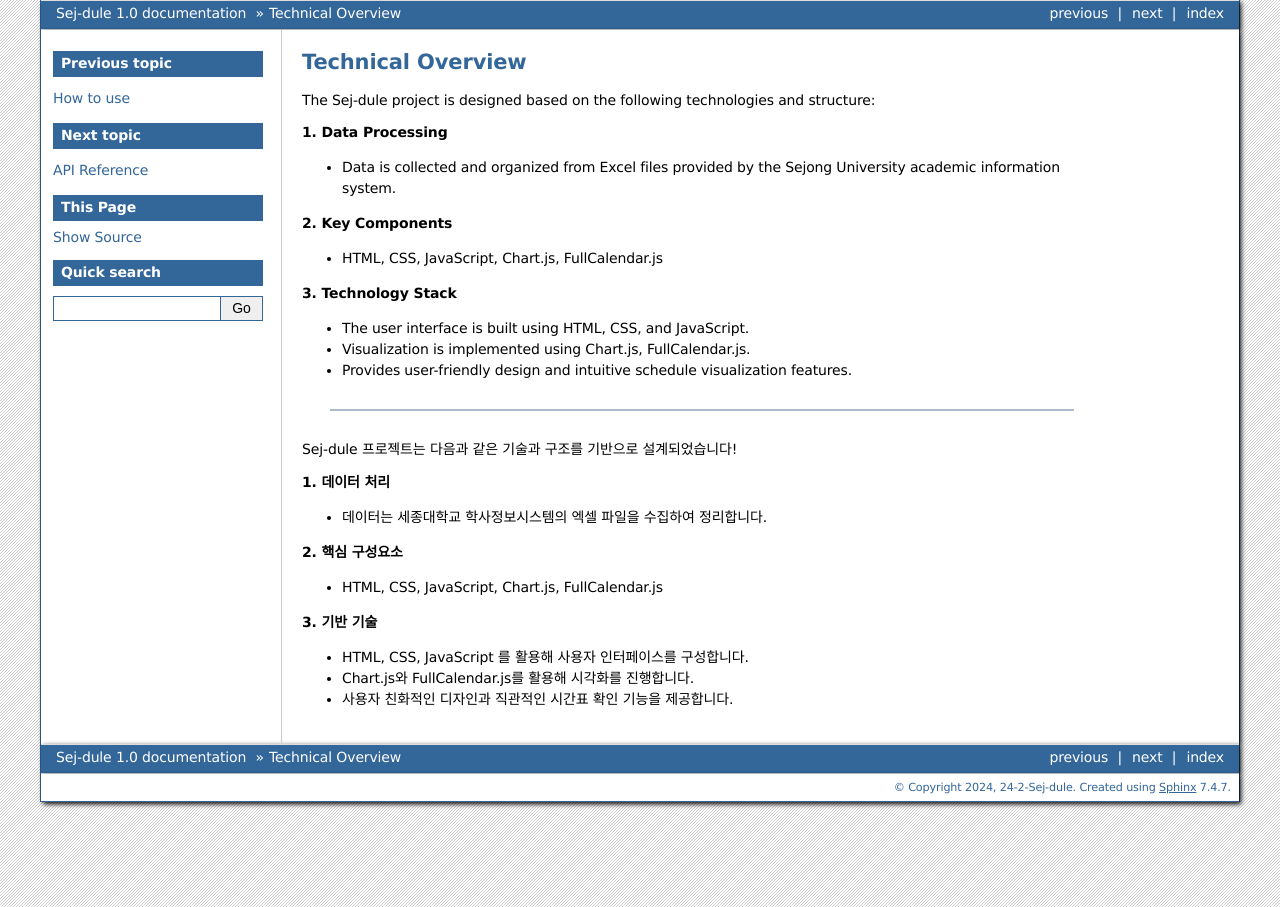
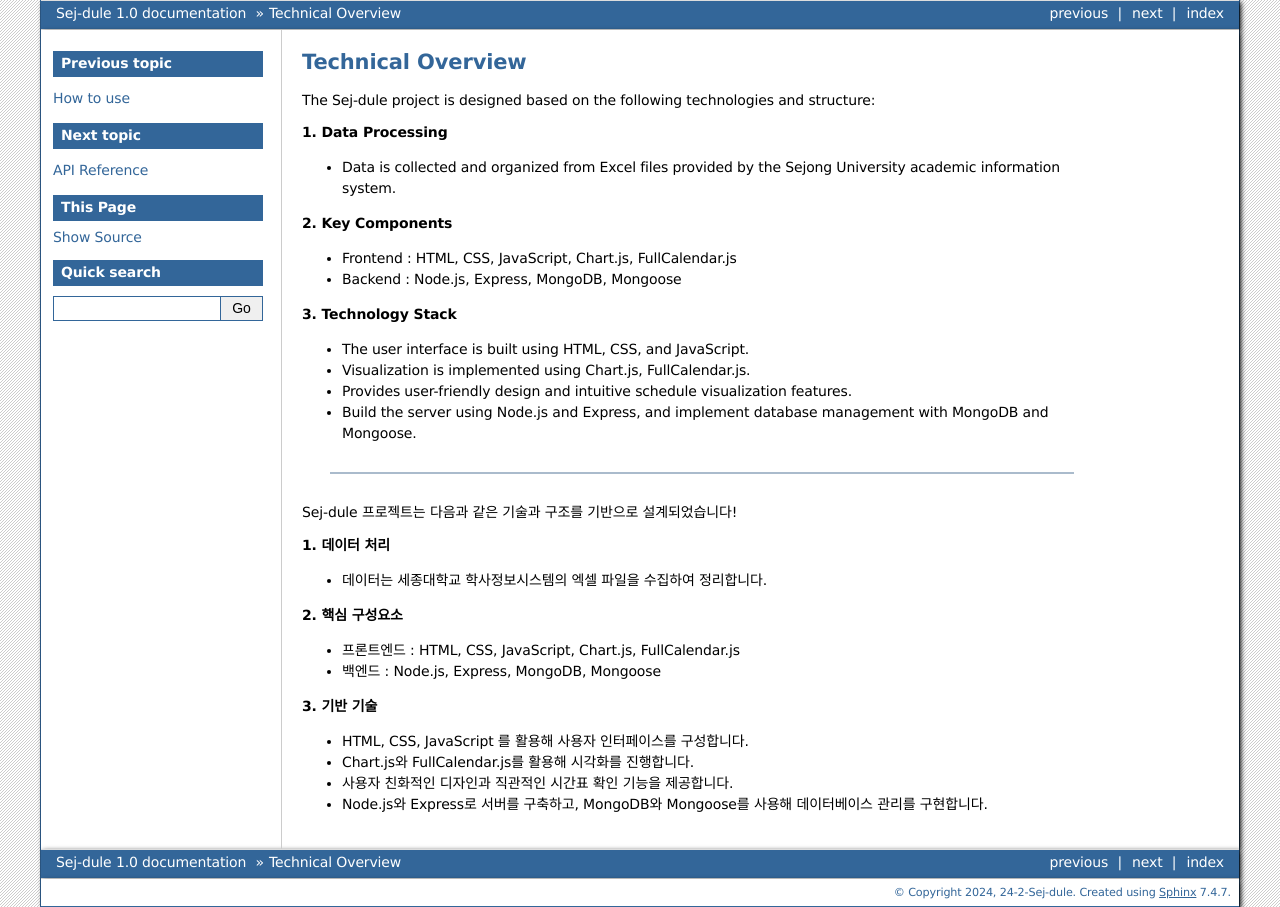
Before and after one commit to 24-2-Sej-dule/Sej-dule, a Sphinx documentation site: the page built from docs/source/Technical_Overview.md, in a window 1280 px wide. Built offline with Sphinx 7.4.7, drawn with Linux system fonts in a browser that asks for light colours.

Commit message:
Modified ReadTheDocs Technical_Overview.md file

```diff
--- a/docs/source/Technical_Overview.md
+++ b/docs/source/Technical_Overview.md
@@ -8,13 +8,15 @@
 
 **2. Key Components**
 
-- HTML, CSS, JavaScript, Chart.js, FullCalendar.js
+- Frontend : HTML, CSS, JavaScript, Chart.js, FullCalendar.js
+- Backend : Node.js, Express, MongoDB, Mongoose
 
 **3. Technology Stack**
 
 - The user interface is built using HTML, CSS, and JavaScript.
 - Visualization is implemented using Chart.js, FullCalendar.js.
 - Provides user-friendly design and intuitive schedule visualization features.
+- Build the server using Node.js and Express, and implement database management with MongoDB and Mongoose.
 
 ---
 
@@ -26,10 +28,12 @@
 
 **2. 핵심 구성요소**
 
-- HTML, CSS, JavaScript, Chart.js, FullCalendar.js
+- 프론트엔드 : HTML, CSS, JavaScript, Chart.js, FullCalendar.js
+- 백엔드 : Node.js, Express, MongoDB, Mongoose
 
 **3. 기반 기술**
 
 - HTML, CSS, JavaScript 를 활용해 사용자 인터페이스를 구성합니다.
 - Chart.js와 FullCalendar.js를 활용해 시각화를 진행합니다.
 - 사용자 친화적인 디자인과 직관적인 시간표 확인 기능을 제공합니다.
+- Node.js와 Express로 서버를 구축하고, MongoDB와 Mongoose를 사용해 데이터베이스 관리를 구현합니다.
```
